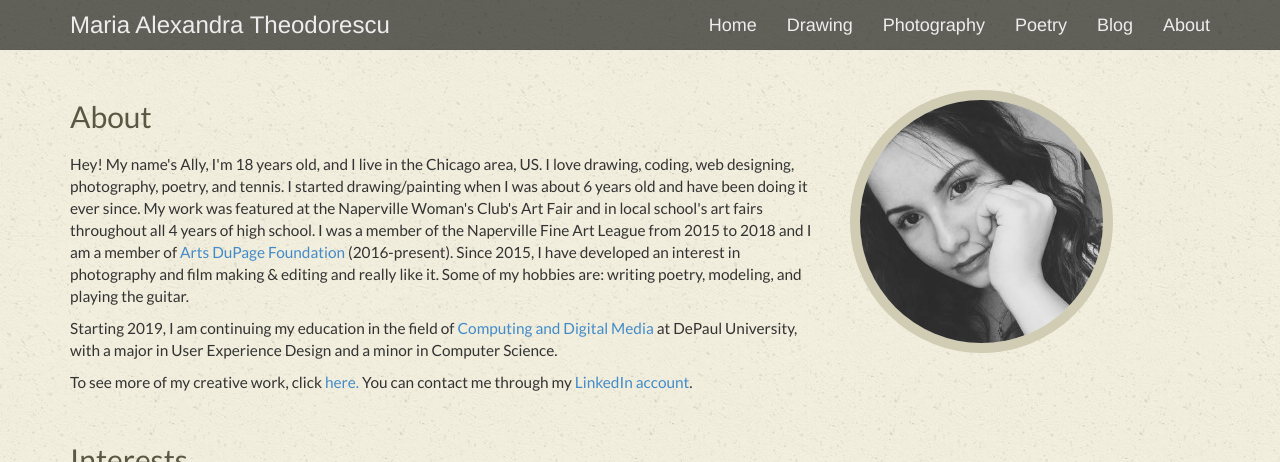
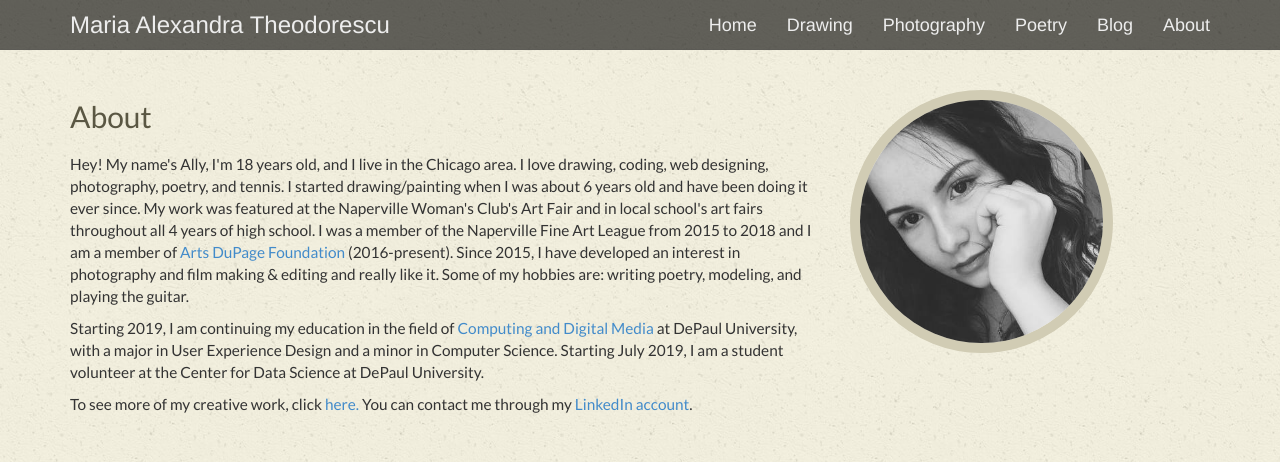
Before and after one commit to allyth/allyth, a Jekyll site: the page built from about.html, in a window 1280 px wide and 900 px high, cut to the strip 0-462 px from the top of the window. Built offline with Jekyll 4.4.1, drawn with Linux system fonts in a browser that asks for light colours; some web fonts are replaced.

Commit message:
Change about

```diff
--- a/about.html
+++ b/about.html
@@ -9,11 +9,11 @@ title: About
             <h2>About</h2>
 
             <div style="padding: 10px 0px;">
-                <p>Hey! My name's Ally, I'm 18 years old, and I live in the Chicago area, US. I love drawing, coding, web designing, photography, poetry, and tennis. I started drawing/painting when I was about 6 years old and have been doing it ever since.
+                <p>Hey! My name's Ally, I'm 18 years old, and I live in the Chicago area. I love drawing, coding, web designing, photography, poetry, and tennis. I started drawing/painting when I was about 6 years old and have been doing it ever since.
                     My work was featured at the Naperville Woman's Club's Art Fair and in local school's art fairs throughout all 4 years of high school.
                     I was a member of the Naperville Fine Art League from 2015 to 2018 and I am a member of <a href="http://www.artsdupage.org/">Arts DuPage Foundation</a> (2016-present).
                     Since 2015, I have developed an interest in photography and film making & editing and really like it. Some of my hobbies are: writing poetry, modeling, and playing the guitar.</p>
-                    <p> Starting 2019, I am continuing my education in the field of <a href="https://www.cdm.depaul.edu/Pages/default.aspx">Computing and Digital Media</a> at DePaul University, with a major in User Experience Design and a minor in Computer Science.</p>
+                    <p> Starting 2019, I am continuing my education in the field of <a href="https://www.cdm.depaul.edu/Pages/default.aspx">Computing and Digital Media</a> at DePaul University, with a major in User Experience Design and a minor in Computer Science. Starting July 2019, I am a student volunteer at the Center for Data Science at DePaul University.</p>
                     <p>To see more of my creative work, click <a href="https://www.instagram.com/oceanbluesoul/">here.</a> You can contact me through my <a href="http://www.linkedin.com/in/alexandra-theodorescu">LinkedIn account</a>.</p>
 
 
```
